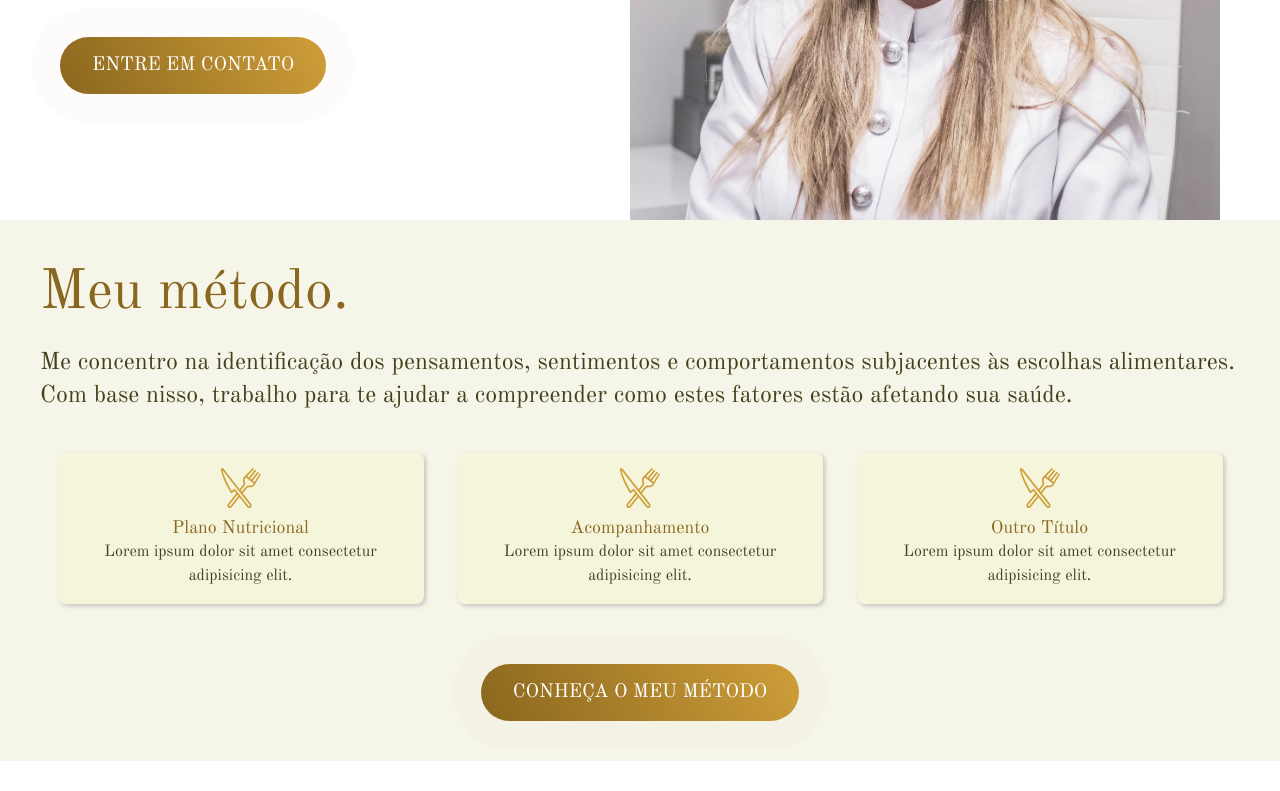
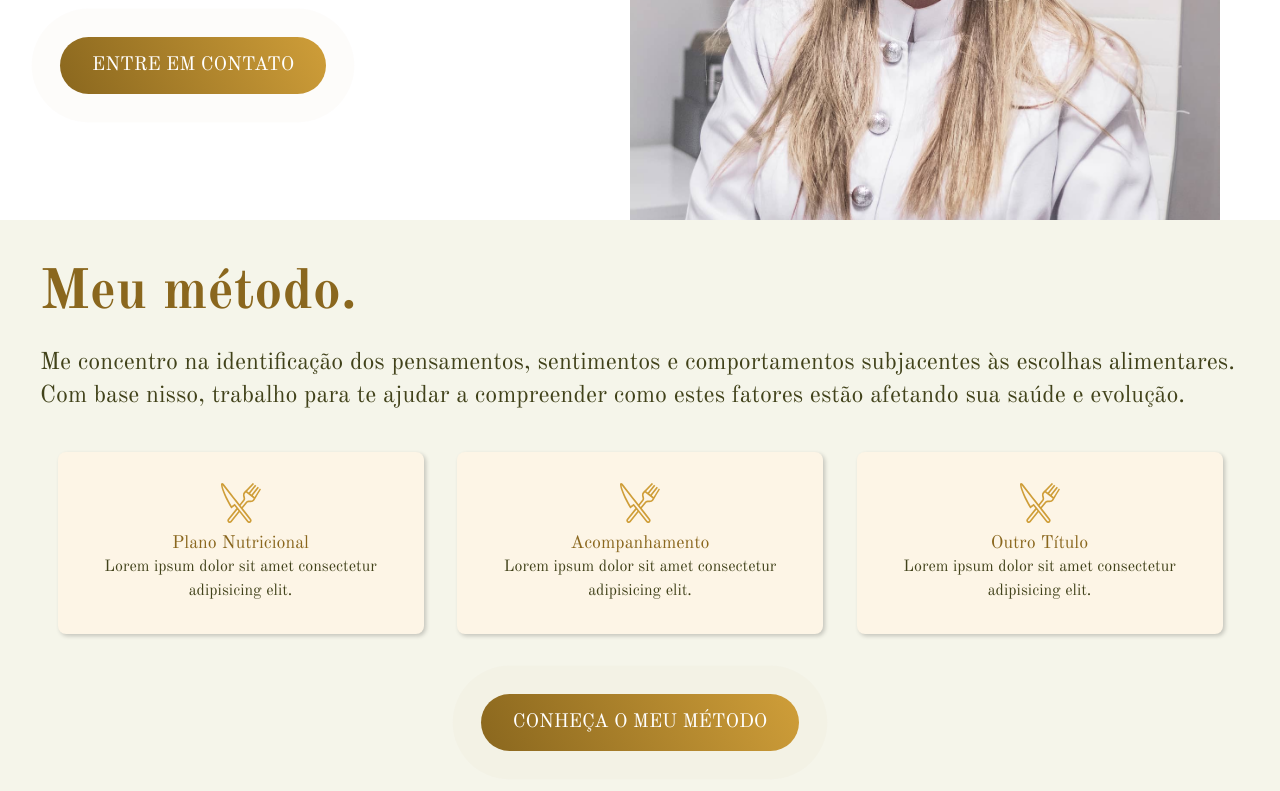
Before and after one commit to LeonardoAFreire/nutriAlineBianca, a plain HTML site: page index.html in a window 1280 px wide. Shown: the part 560-1351 px from the top of the page. Before the commit the page ends 1321 px from the top, so only its background shows below. Drawn offline with nearby package versions, Linux system fonts and the light colour scheme.

Commit message:
padrao titulo negrito e cards fundo bege claro

```diff
--- a/css/home/servico.css
+++ b/css/home/servico.css
@@ -10,6 +10,7 @@
 
 .servico h2 {
   margin-bottom: 20px;
+  font-weight: 700;
 }
 
 .texto-servico {
@@ -31,10 +32,11 @@
 }
 
 .cards li {
-  background: #f5f5dc;
+  background: #fdf5e6;
   box-shadow: 2px 2px 4px rgba(0, 0, 0, 0.2);
   max-width: 350px;
   border-radius: 8px;
+  height: 150px;
   padding: 16px 8px;
   display: flex;
   flex-direction: column;
--- a/index.html
+++ b/index.html
@@ -50,13 +50,13 @@
   <section class="servico-bg servico" id="servico">
     <div class="container">
       <div class="servico-texto">
-        <h2 class="font-1-xl cor-p1">Meu método.</h2>
+        <h2 class="font-1-xl cor-p1">Meu método<span class="estilo">.</span></h2>
         <p class="cor-p4 font-2-m texto-servico">Me concentro na identificação dos pensamentos, sentimentos e
           comportamentos
           subjacentes
           às escolhas
           alimentares. Com base nisso, trabalho para te ajudar a compreender como estes fatores estão afetando sua
-          saúde.
+          saúde e evolução.
         </p>
 
         <div>
```
